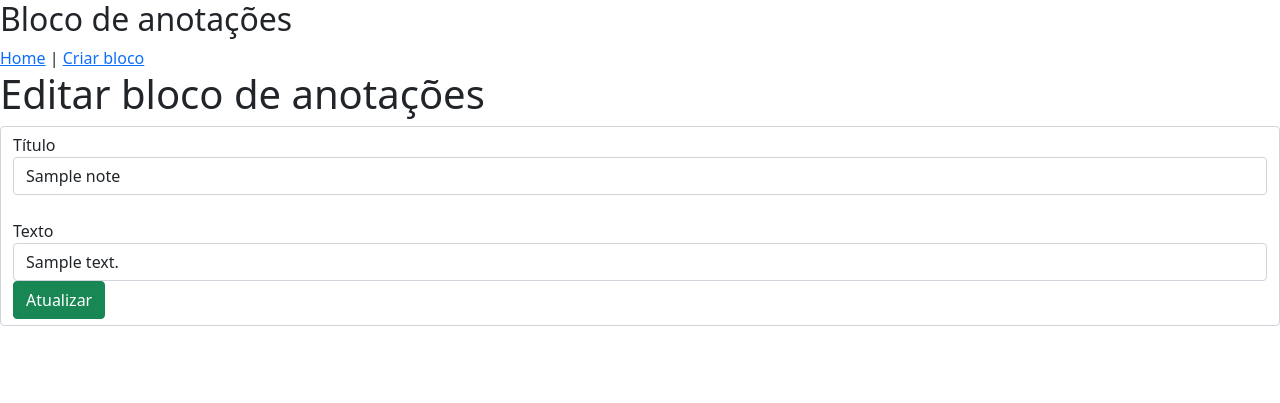
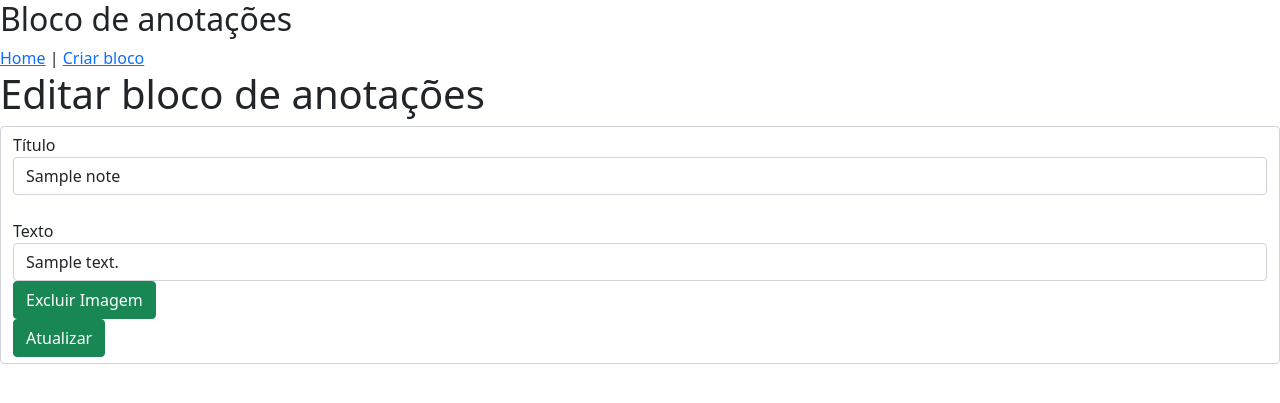
Before and after one commit to Higor23/mvc, a PHP site: page /notes/editar/1 in a window 1280 px wide. Shown: the top 403 px of the page. Run offline with PHP 8.4, Linux system fonts and the light colour scheme; tables that the repository leaves empty or names only in its code hold one stand-in row (values such as "Sample post").

Commit message:
Atualizar imagem e/ou inputs

```diff
--- a/App/Controllers/notes.php
+++ b/App/Controllers/notes.php
@@ -68,31 +68,17 @@ class Notes extends Controller
                     $note->texto = $_POST['texto'];
                     $note->imagem = $data['name'];
                     $mensagem[] = $note->save();
-
                 } catch (\Exception $e) {
                     $errors = $file->getErrors();
                 }
-
-
             }
         }
 
         $this->view('notes/criar', $dados = ['mensagem' => $mensagem, 'msgValidacao' => $msgValidacao]);
     }
 
-    /**
-     * Método responsável por excluir registros do banco
-     */
-    public function excluir($id = '')
-    {
-        $note = $this->model('Note');
 
-        $mensagem[] = $note->delete($id);
 
-        $dados = $note->getAll();
-
-        $this->view('home/index', $dados = ['registros' => $dados, 'mensagem' => $mensagem]);
-    }
 
     /**
      * Método responsável por editar registros no banco
@@ -111,8 +97,71 @@ class Notes extends Controller
             $mensagem[] = $note->update($id);
         }
 
+        if (isset($_POST['atualizarImagem'])) {
+
+             //UPLOAD DE ARQUIVOS
+             $storage = new \Upload\Storage\FileSystem('images');
+             $file = new \Upload\File('imagem', $storage);
+
+             // Optionally you can rename the file on upload
+             $new_filename = uniqid();
+             $file->setName($new_filename);
+
+
+             $file->addValidations(array(
+
+                 // new \Upload\Validation\Mimetype('image'),
+
+
+                 new \Upload\Validation\Size('5M')
+             ));
+
+
+             $data = array(
+                 'name'       => $file->getNameWithExtension(),
+                 'extension'  => $file->getExtension(),
+                 'mime'       => $file->getMimetype(),
+                 'size'       => $file->getSize(),
+                 'md5'        => $file->getMd5(),
+                 'dimensions' => $file->getDimensions()
+             );
+
+             // TENTANDO FAZER O UPLOAD
+             try {
+                 $file->upload();
+
+                 $note = $this->model('Note');
+                 $note->titulo = $_POST['titulo'];
+                 $note->texto = $_POST['texto'];
+                 $note->imagem = $data['name'];
+                 $mensagem[] = $note->updateImagem($id);
+             } catch (\Exception $e) {
+                 $errors = $file->getErrors();
+             }
+        }
+
+        if(isset($_POST['deletarImagem'])){
+            $imagem = $note->findId($id);
+            unlink('images/'.$imagem['imagem']);
+            $note->deleteImage($id);
+        }
+
         $dados = $note->findId($id);
 
         $this->view('notes/editar', $dados = ['registros' => $dados, 'mensagem' => $mensagem]);
     }
+
+    /**
+     * Método responsável por excluir registros do banco
+     */
+    public function excluir($id = '')
+    {
+        $note = $this->model('Note');
+
+        $mensagem[] = $note->delete($id);
+
+        $dados = $note->getAll();
+
+        $this->view('home/index', $dados = ['registros' => $dados, 'mensagem' => $mensagem]);
+    }
 }
--- a/App/Models/Note.php
+++ b/App/Models/Note.php
@@ -94,24 +94,38 @@ class Note extends Model
      * Método responsável por excluir dados do banco de dados
      * @param integer $id
      */
+    public function updateImagem($id)
+    {
+        $sql = "UPDATE notes SET titulo = ?, texto = ?, imagem = ? WHERE id = ?";
+        $stmt = Model::getConn()->prepare($sql); //Prepara a consulta SQL e retorna um identificador de instrução a ser usado para outras operações na instrução.
+
+        $stmt->bindValue(1, $this->titulo);
+        $stmt->bindValue(2, $this->texto);
+        $stmt->bindValue(3, $this->imagem);
+        $stmt->bindValue(4, $id);
+
+        if ($stmt->execute()) {
+
+            return true;
+        } else {
+
+            return false;
+        }
+    }
+
+    /**
+     * Método responsável por excluir dados do banco de dados
+     * @param integer $id
+     */
     public function delete($id)
     {
 
-        $sql = "SELECT imagem FROM notes WHERE id = ?";
-        $stmt = Model::getConn()->prepare($sql); //Prepara a consulta SQL e retorna um identificador de instrução a ser usado para outras operações na instrução.
-        $stmt->bindValue(1, $id);
-        $stmt->execute();
+        $resultado = $this->findId($id);
 
-
-        $resultado = $stmt->fetch(PDO::FETCH_ASSOC);
 
         if(!empty($resultado['imagem'])){
             unlink('images/'.$resultado['imagem']);
         }
-
-
-
-
 
         $sql = "DELETE FROM notes WHERE id = ?";
         $stmt = Model::getConn()->prepare($sql); //Prepara a consulta SQL e retorna um identificador de instrução a ser usado para outras operações na instrução.
@@ -125,4 +139,21 @@ class Note extends Model
             return false;
         }
     }
+
+    public function deleteImage($id)
+    {
+        $sql = "UPDATE notes SET imagem = ? WHERE id = ?";
+        $stmt = Model::getConn()->prepare($sql); //Prepara a consulta SQL e retorna um identificador de instrução a ser usado para outras operações na instrução.
+
+        $stmt->bindValue(1, "");
+        $stmt->bindValue(2, $id);
+
+        if ($stmt->execute()) {
+
+            return true;
+        } else {
+
+            return false;
+        }
+    }
 }
--- a/App/views/notes/editar.php
+++ b/App/views/notes/editar.php
@@ -17,11 +17,29 @@ if (!empty($data['mensagem'])) {
 
 
 
-    <form action="/notes/editar/<?php echo $data['registros']['id'];?>" class="form-control" method="POST">
-        <label for="" value>Título</label>
-        <input type="text" class="form-control" name="titulo" value="<?php echo $data['registros']['titulo'];?>"><br>
-        <label for="">Texto</label>
-        <input name="texto" class="form-control" value="<?php echo $data['registros']['texto'];?>"></input>
+<form action="/notes/editar/<?php echo $data['registros']['id']; ?>" class="form-control" method="POST" enctype="multipart/form-data">
+    <label for="" value>Título</label>
+    <input type="text" required class="form-control" name="titulo" value="<?php echo $data['registros']['titulo']; ?>"><br>
+    <label for="">Texto</label>
+    <input name="texto" required class="form-control" value="<?php echo $data['registros']['texto']; ?>"></input>
+
+    <?php
+    if(!empty($data['registros']['imagem'])):
+    ?>
+        <button class="btn btn-success" name="deletarImagem">Excluir Imagem</button><br>
         <button class="btn btn-success" name="atualizar">Atualizar</button>
+    <?php
+    else:
+    ?>
+    <br><br>
+    <label for="">Arquivo</label>
+    <input type="file" name="imagem">
+    <button class="btn btn-success" name="atualizarImagem">Atualizar Imagem</button>
+    <br><br>
+    <?php
+    endif;
+    ?>
 
-    </form>
+
+
+</form>
```
Also changed, not shown: public/images/60403bd57fc12.jpg (added).
